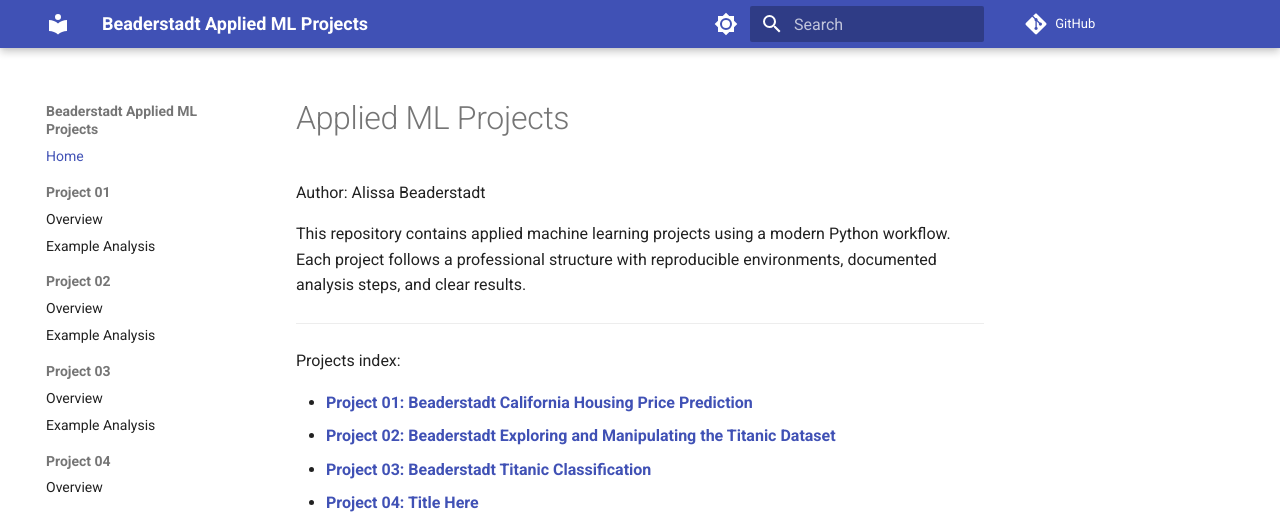
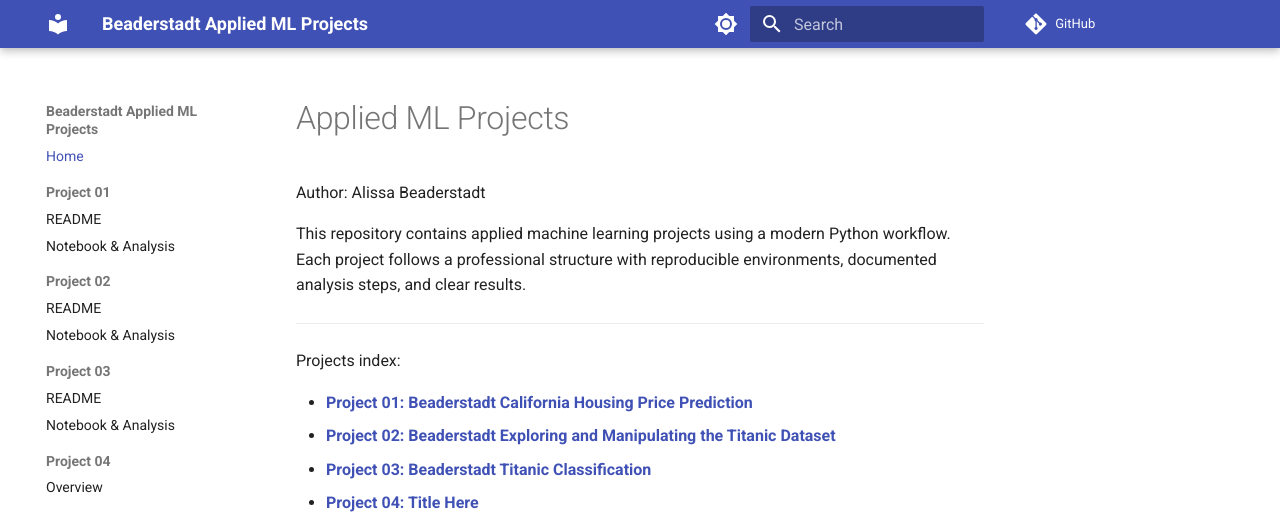
Before and after one commit to abeaderstadt/applied-ml-beaderstadt, an MkDocs documentation site: the page built from docs/index.md, in a window 1280 px wide. Shown: the top 522 px of the page. Built offline with MkDocs 1.6.1 and Material for MkDocs 9.7.7, drawn with Linux system fonts in a browser that asks for light colours; comment, search, counter and statistics services are not loaded.

Commit message:
Update mkdocs.yml

```diff
--- a/mkdocs.yml
+++ b/mkdocs.yml
@@ -60,13 +60,13 @@ markdown_extensions:
 nav:
   - Home: index.md
   - Project 01:
-      - Overview: project01/README.md
-      - Example Analysis: project01/EXAMPLE_ANALYSIS.md
+      - README: project01/README.md
+      - Notebook & Analysis: project01/EXAMPLE_ANALYSIS.md
   - Project 02:
-      - Overview: project02/README.md
-      - Example Analysis: project02/EXAMPLE_ANALYSIS.md
+      - README: project02/README.md
+      - Notebook & Analysis: project02/EXAMPLE_ANALYSIS.md
   - Project 03:
-      - Overview: project03/README.md
-      - Example Analysis: project03/EXAMPLE_ANALYSIS.md
+      - README: project03/README.md
+      - Notebook & Analysis: project03/EXAMPLE_ANALYSIS.md
   - Project 04:
       - Overview: project04/README.md
```
